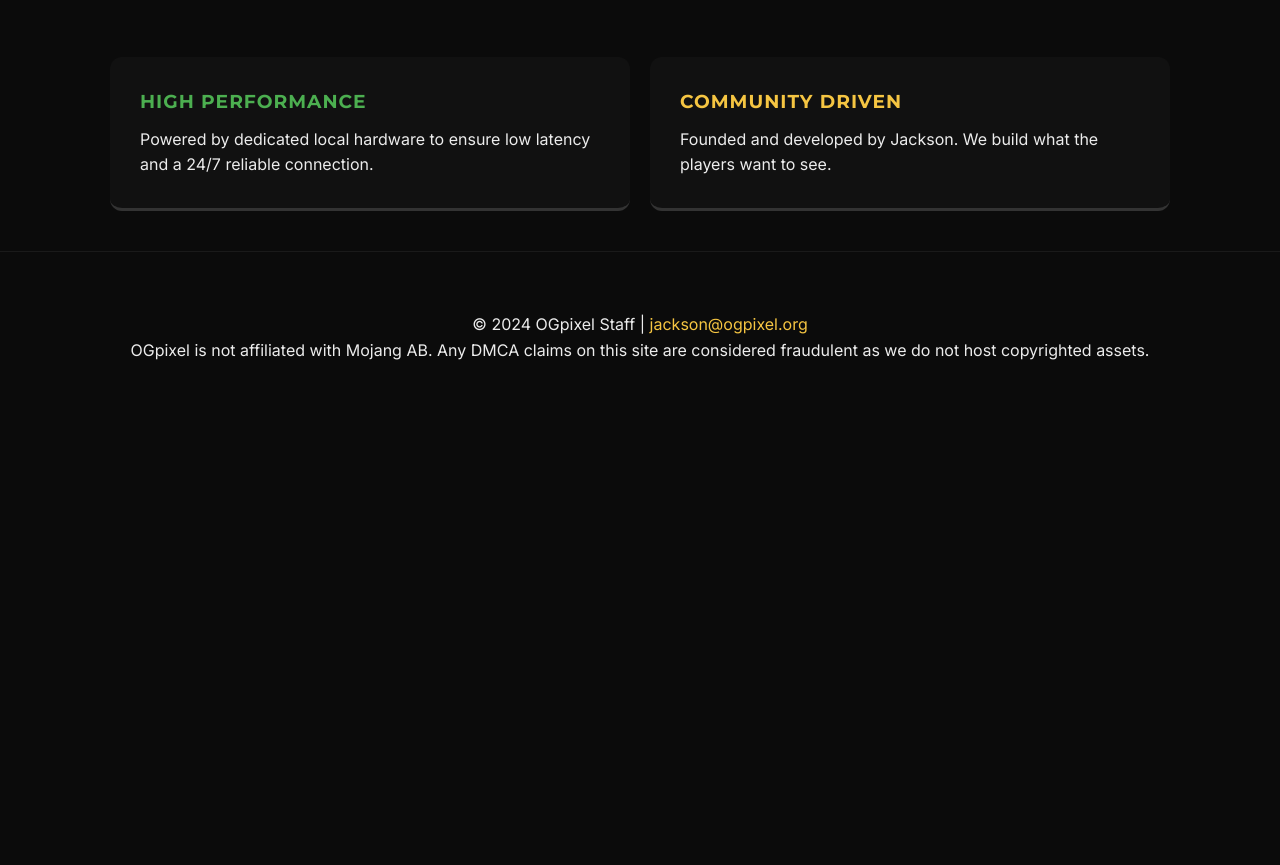
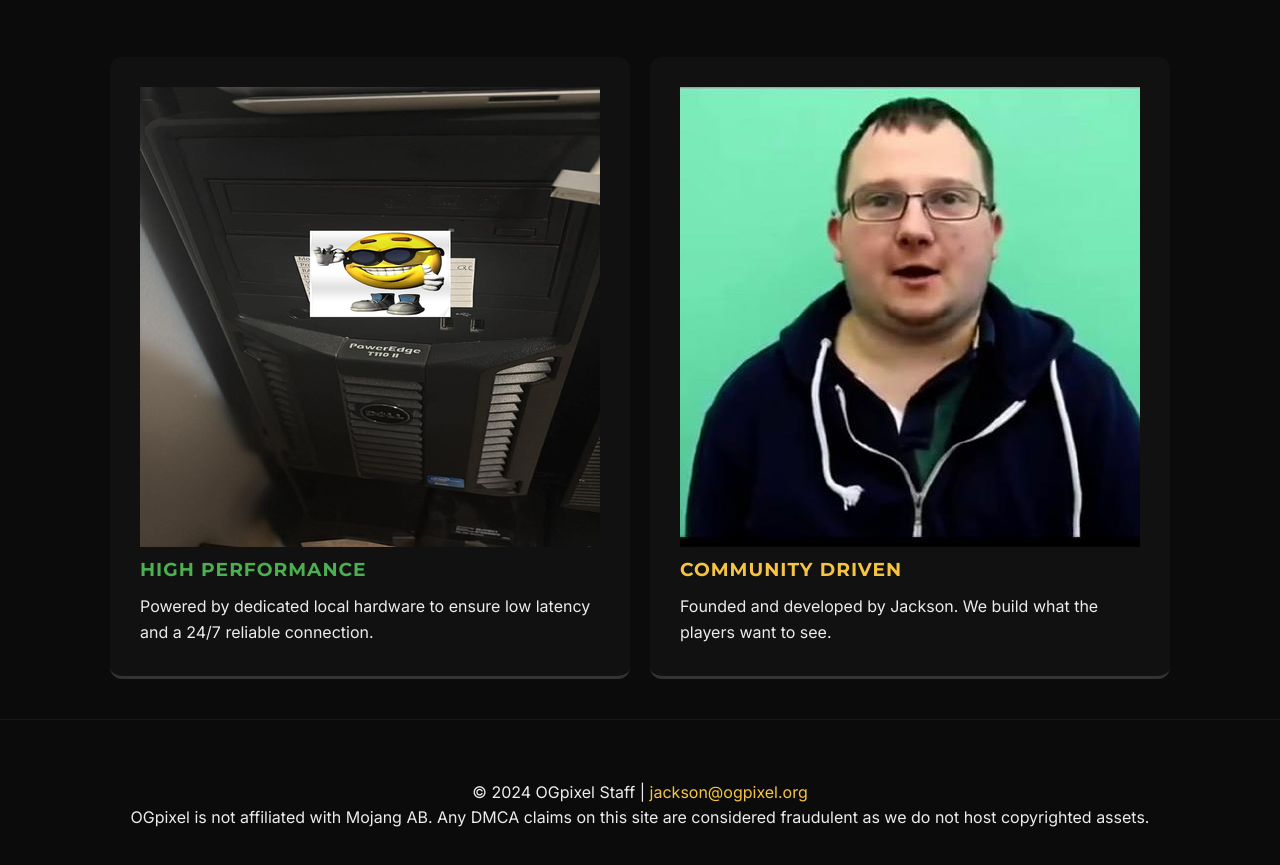
Before and after one commit to Jacksonmlol/ogpixel, a plain HTML site: page index.html in a window 1280 px wide. Shown: the part 967-1832 px from the top of the page. Before the commit the page ends 1390 px from the top, so only its background shows below. Drawn offline with Linux system fonts and the light colour scheme.

Commit message:
new pictures

```diff
--- a/index.html
+++ b/index.html
@@ -45,10 +45,12 @@
 
     <div class="info">
         <div class="box">
+            <img src="images/hardware.png" class="cabelmanagement">
             <h3 class="green">High Performance</h3>
             <p>Powered by dedicated local hardware to ensure low latency and a 24/7 reliable connection.</p>
         </div>
         <div class="box">
+            <img src="images/jackson.jpeg" class="owner">
             <h3 class="yellow">Community Driven</h3>
             <p>Founded and developed by Jackson. We build what the players want to see.</p>
         </div>
```
Also changed, not shown: images/hardware.png (added), images/jackson.jpeg (added).
